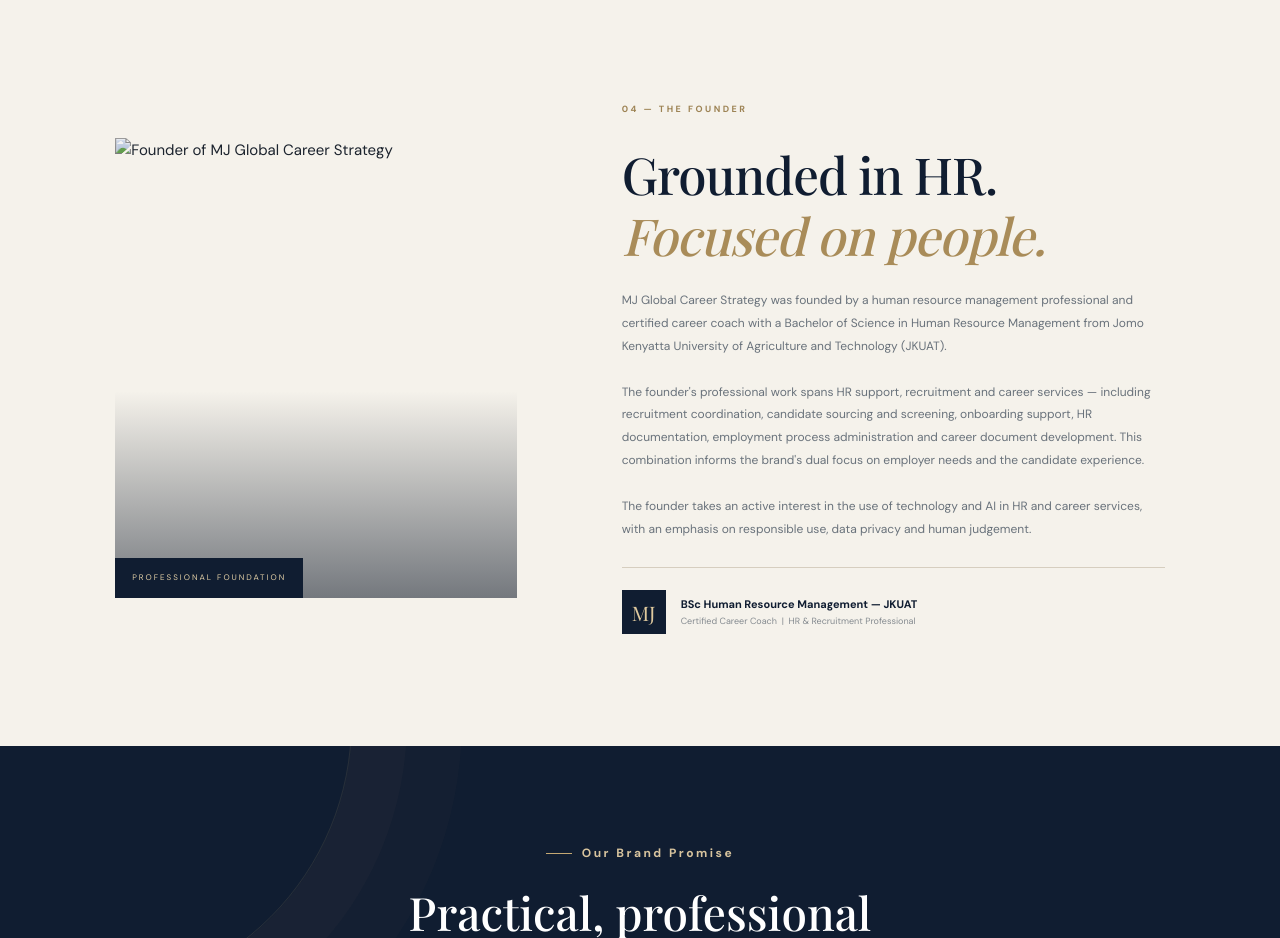
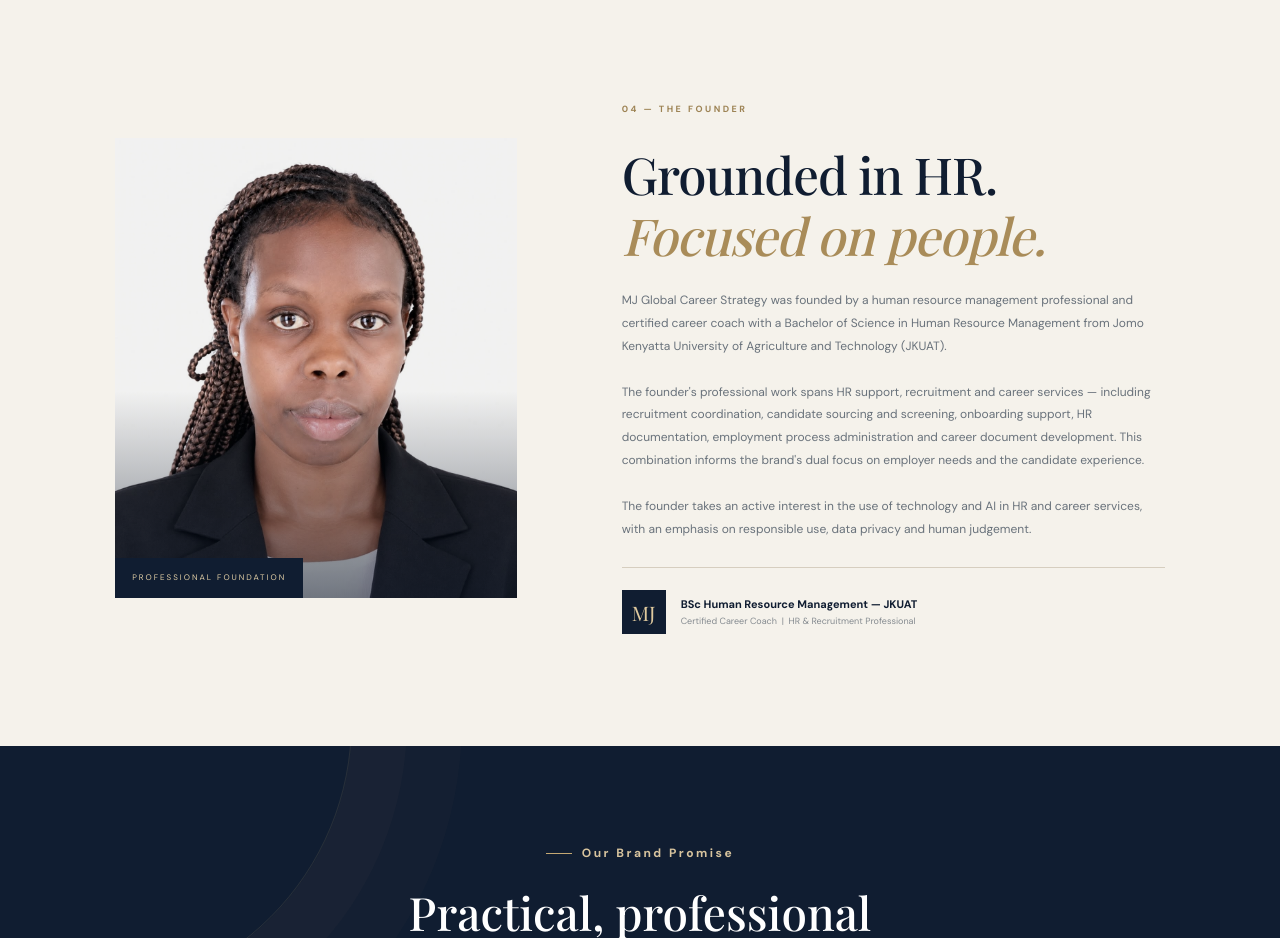
Before and after one commit to Maten24545/MJ-Global, a plain HTML site: page about.html in a window 1280 px wide. Shown: the part 2700-3638 px from the top of the page. Drawn offline with nearby package versions, Linux system fonts and the light colour scheme; a script that the page names is missing; a web font is replaced by a local one.

Commit message:
Add files via upload

```diff
--- a/about.html
+++ b/about.html
@@ -497,7 +497,7 @@ h1,h2,h3,p{margin-top:0}
 <!-- Founder -->
 <section class="section-pad founder" aria-labelledby="founder-h2">
   <div class="founder-photo" aria-label="Founder">
-    <img src="images/founder.jpeg" alt="Founder of MJ Global Career Strategy">
+    <img src="founder.jpeg" alt="Founder of MJ Global Career Strategy">
     <div style="position:absolute;inset:0;background:linear-gradient(to bottom, transparent 55%, rgba(10,20,36,0.55) 100%);pointer-events:none;" aria-hidden="true"></div>
     <span class="photo-caption">PROFESSIONAL FOUNDATION</span>
   </div>
```
Also changed, not shown: index.html (+1 -1 lines).
